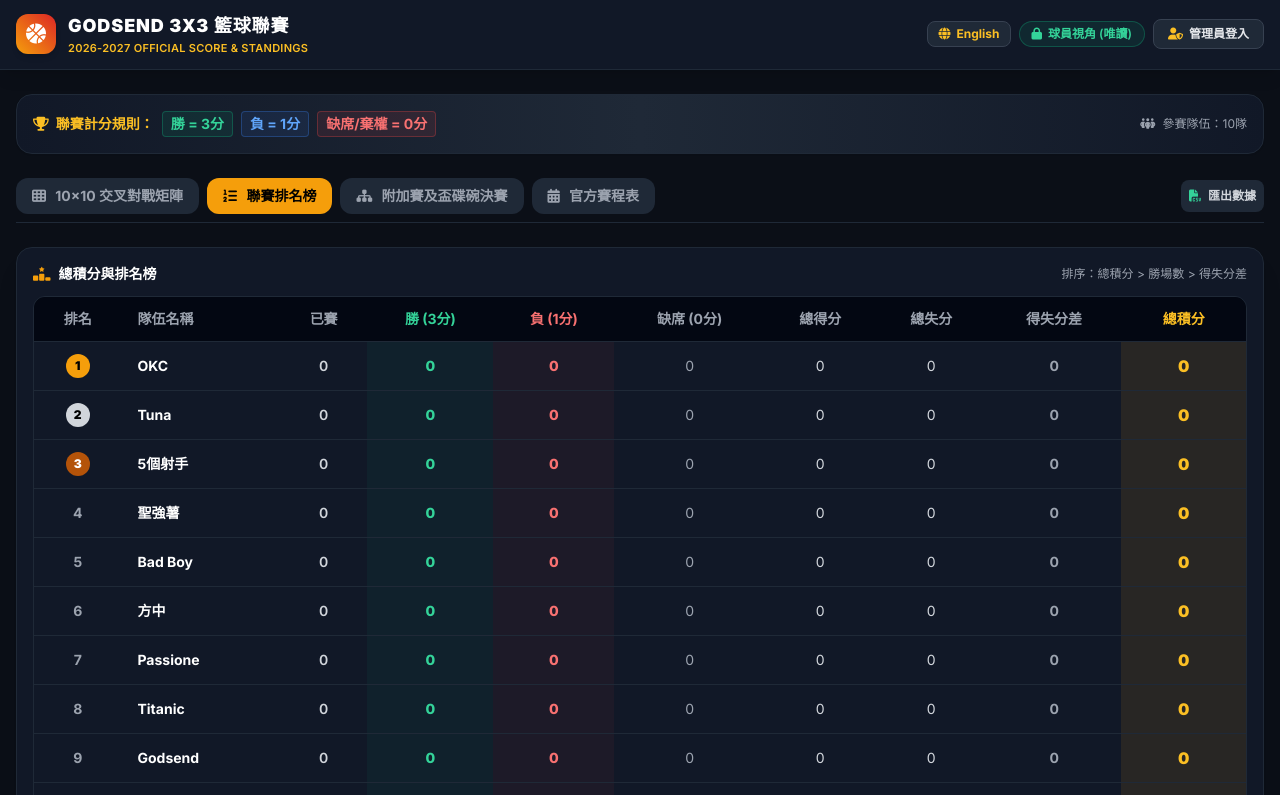
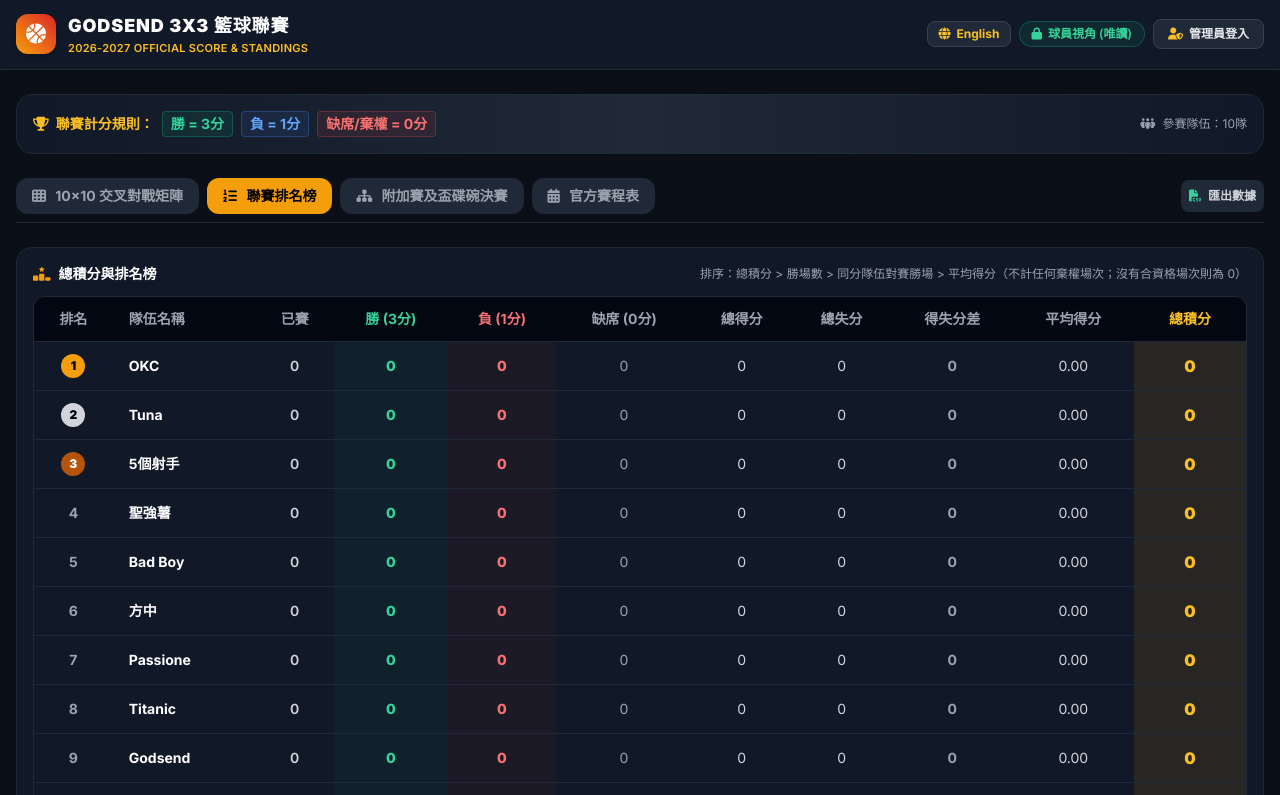
Before and after one commit to FakerLeeKenneth/godsend-3x3-league, a plain HTML site: page godsend_3x3_basketball_league_app_ch_en.html in a window 1280 px wide. Both pictures are taken after a click on the button "聯賽排名榜". Shown: the top 795 px of the page. Drawn offline with nearby package versions, Linux system fonts and the light colour scheme.

Commit message:
Update godsend_3x3_basketball_league_app_ch_en.html

```diff
--- a/godsend_3x3_basketball_league_app_ch_en.html
+++ b/godsend_3x3_basketball_league_app_ch_en.html
@@ -333,11 +333,11 @@
 
         <!-- Section 2: Standings Table View (Hidden by default) -->
         <div id="sectionStandings" class="hidden bg-gray-900 border border-gray-800 rounded-2xl p-4 shadow-xl overflow-hidden">
-            <div class="flex items-center justify-between mb-3">
+            <div class="flex flex-wrap items-center justify-between gap-2 mb-3">
                 <h3 class="text-sm font-bold text-white flex items-center">
                     <i class="fa-solid fa-ranking-star text-amber-500 mr-2"></i> <span id="standingsHeaderTitle">總積分與排名榜</span>
                 </h3>
-                <span class="text-xs text-gray-400" id="standingsHeaderSub">排序：總積分 > 勝場數 > 得失分差</span>
+                <span class="text-xs text-gray-400" id="standingsHeaderSub">排序：總積分 > 勝場數 > 同分隊伍對賽勝場 > 平均得分（不計任何棄權場次；沒有合資格場次則為 0）</span>
             </div>
 
             <div class="overflow-x-auto custom-scrollbar border border-gray-800 rounded-xl">
@@ -353,6 +353,7 @@
                             <th class="px-3 py-3 text-center" id="thPtsScored">總得分</th>
                             <th class="px-3 py-3 text-center" id="thPtsConceded">總失分</th>
                             <th class="px-3 py-3 text-center" id="thDiff">得失分差</th>
+                            <th class="px-3 py-3 text-center" id="thAvgScore">平均得分</th>
                             <th class="px-4 py-3 text-center text-amber-400 font-black" id="thTotalPts">總積分</th>
                         </tr>
                     </thead>
@@ -645,7 +646,7 @@
                 winChar: "勝",
                 lossChar: "負",
                 standingsTitle: "總積分與排名榜",
-                standingsSub: "排序：總積分 > 勝場數 > 得失分差",
+                standingsSub: "排序：總積分 > 勝場數 > 同分隊伍對賽勝場 > 平均得分（不計任何棄權場次；沒有合資格場次則為 0）",
                 thRank: "排名",
                 thTeam: "隊伍名稱",
                 thPlayed: "已賽",
@@ -655,6 +656,7 @@
                 thPtsScored: "總得分",
                 thPtsConceded: "總失分",
                 thDiff: "得失分差",
+                thAvgScore: "平均得分",
                 thTotalPts: "總積分",
                 cupHeaderTitle: "🏆 盃賽 (Cup Championship) — 爭奪 1-3 名",
                 cupDayTag: "Day 10 決賽",
@@ -798,7 +800,7 @@
                 winChar: "W",
                 lossChar: "L",
                 standingsTitle: "League Leaderboard",
-                standingsSub: "Order: Points > Wins > Point Diff",
+                standingsSub: "Order: Points > Wins > Head-to-head wins among tied teams > Average score (excluding all forfeited games; 0 if no eligible games)",
                 thRank: "Rank",
                 thTeam: "Team",
                 thPlayed: "GP",
@@ -808,6 +810,7 @@
                 thPtsScored: "PF",
                 thPtsConceded: "PA",
                 thDiff: "DIFF",
+                thAvgScore: "AVG SCORE",
                 thTotalPts: "PTS",
                 cupHeaderTitle: "🏆 Cup Championship — 1st-3rd Place",
                 cupDayTag: "Day 10 Finals",
@@ -1002,6 +1005,7 @@
             document.getElementById('thPtsScored').innerText = t.thPtsScored;
             document.getElementById('thPtsConceded').innerText = t.thPtsConceded;
             document.getElementById('thDiff').innerText = t.thDiff;
+            document.getElementById('thAvgScore').innerText = t.thAvgScore;
             document.getElementById('thTotalPts').innerText = t.thTotalPts;
 
             // Brackets Section Titles
@@ -1223,6 +1227,10 @@
                     pointsScored: 0,
                     pointsConceded: 0,
                     pointDiff: 0,
+                    averagePointsTotal: 0,
+                    averageGames: 0,
+                    averageScore: 0,
+                    headToHeadWins: 0,
                     totalPoints: 0
                 };
             });
@@ -1239,6 +1247,13 @@
                 teamA.pointsConceded += m.scoreB;
                 teamB.pointsScored += m.scoreB;
                 teamB.pointsConceded += m.scoreA;
+
+                if (!m.forfeitA && !m.forfeitB) {
+                    teamA.averagePointsTotal += m.scoreA;
+                    teamA.averageGames++;
+                    teamB.averagePointsTotal += m.scoreB;
+                    teamB.averageGames++;
+                }
 
                 if (m.scoreA > m.scoreB) {
                     teamA.wins++;
@@ -1267,13 +1282,36 @@
 
             Object.values(stats).forEach(s => {
                 s.pointDiff = s.pointsScored - s.pointsConceded;
+                s.averageScore = s.averageGames ? s.averagePointsTotal / s.averageGames : 0;
             });
 
-            return Object.values(stats).sort((a, b) => {
+            const standings = Object.values(stats).sort((a, b) => {
                 if (b.totalPoints !== a.totalPoints) return b.totalPoints - a.totalPoints;
-                if (b.wins !== a.wins) return b.wins - a.wins;
-                return b.pointDiff - a.pointDiff;
+                return b.wins - a.wins;
             });
+            for (let start = 0; start < standings.length;) {
+                let end = start + 1;
+                while (end < standings.length &&
+                    standings[end].totalPoints === standings[start].totalPoints &&
+                    standings[end].wins === standings[start].wins) {
+                    end++;
+                }
+
+                const group = standings.slice(start, end);
+                const groupTeams = new Set(group.map(team => team.teamName));
+                matches.forEach(m => {
+                    if (!groupTeams.has(m.teamA) || !groupTeams.has(m.teamB)) return;
+                    if (m.scoreA > m.scoreB) stats[m.teamA].headToHeadWins++;
+                    else if (m.scoreB > m.scoreA) stats[m.teamB].headToHeadWins++;
+                });
+                group.sort((a, b) => {
+                    if (b.headToHeadWins !== a.headToHeadWins) return b.headToHeadWins - a.headToHeadWins;
+                    return b.averageScore - a.averageScore;
+                });
+                standings.splice(start, group.length, ...group);
+                start = end;
+            }
+            return standings;
         }
 
         function renderStandingsTable(standings) {
@@ -1299,6 +1337,7 @@
                         <td class="px-3 py-3 text-center text-gray-300">${team.pointsScored}</td>
                         <td class="px-3 py-3 text-center text-gray-300">${team.pointsConceded}</td>
                         <td class="px-3 py-3 text-center font-bold ${team.pointDiff > 0 ? 'text-emerald-400' : (team.pointDiff < 0 ? 'text-red-400' : 'text-gray-400')}">${diffFormatted}</td>
+                        <td class="px-3 py-3 text-center text-gray-300">${team.averageScore.toFixed(2)}</td>
                         <td class="px-4 py-3 text-center text-base font-black text-amber-400 bg-amber-500/10">${team.totalPoints}</td>
                     </tr>
                 `;
```
